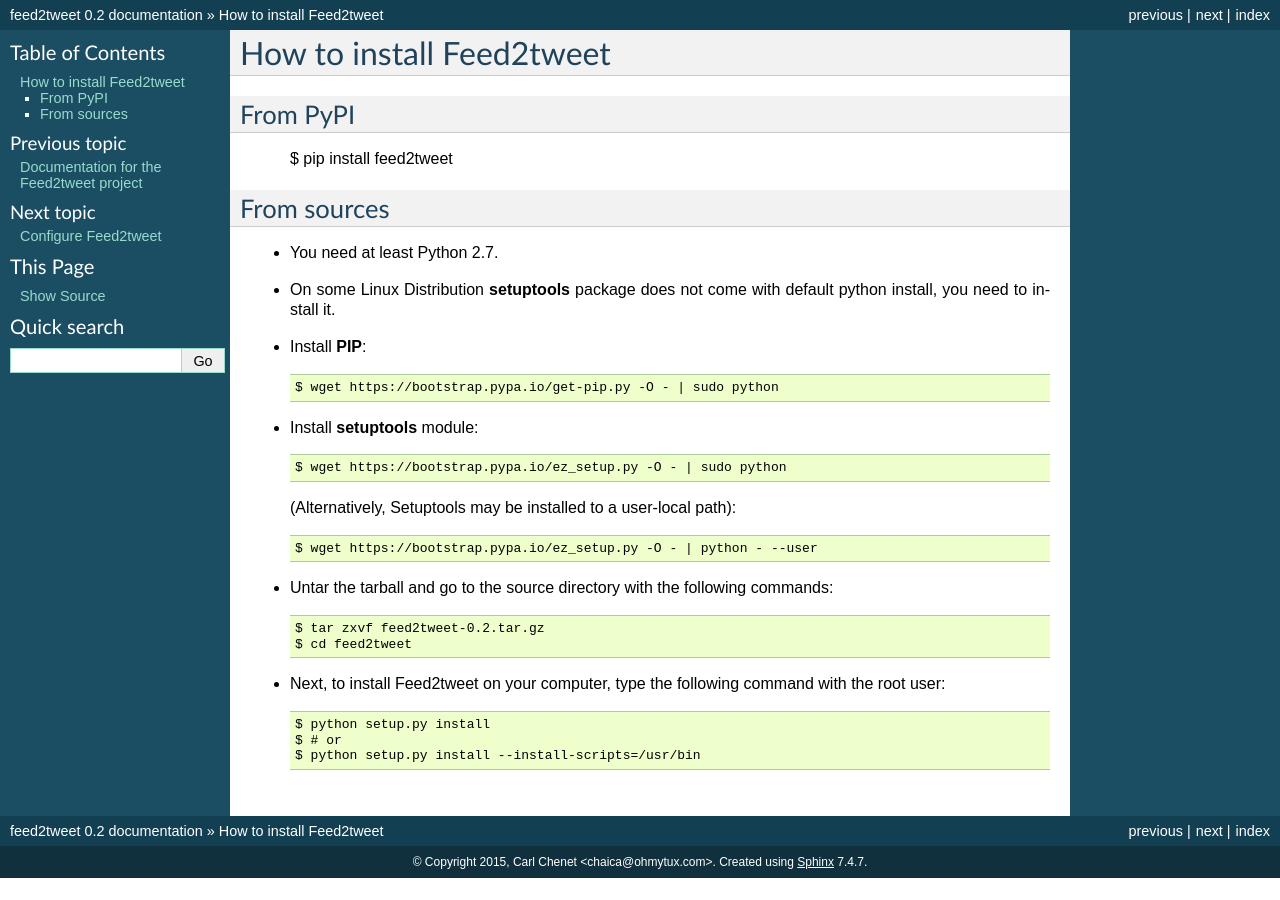
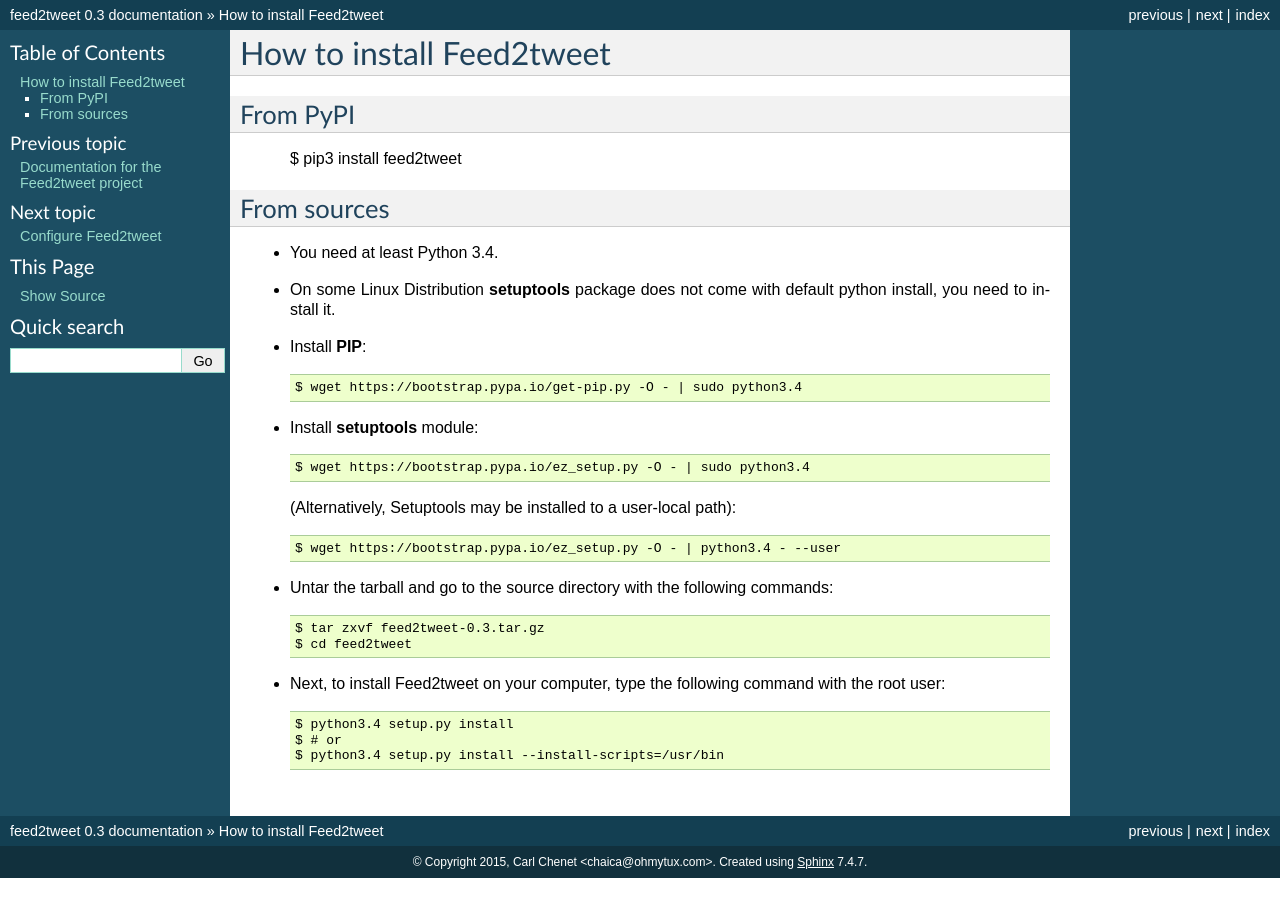
Before and after one commit to anarcat/feed2tweet, a Sphinx documentation site: the page built from docs/source/install.rst, in a window 1280 px wide. Built offline with Sphinx 7.4.7, drawn with Linux system fonts in a browser that asks for light colours.

```diff
--- a/docs/source/conf.py
+++ b/docs/source/conf.py
@@ -54,9 +54,9 @@
 # built documents.
 #
 # The short X.Y version.
-version = '0.2'
+version = '0.3'
 # The full version, including alpha/beta/rc tags.
-release = '0.2'
+release = '0.3'
 
 # The language for content autogenerated by Sphinx. Refer to documentation
 # for a list of supported languages.
--- a/docs/source/install.rst
+++ b/docs/source/install.rst
@@ -2,33 +2,33 @@
 =========================
 From PyPI
 ^^^^^^^^^
-    $ pip install feed2tweet
+    $ pip3 install feed2tweet
 
 From sources
 ^^^^^^^^^^^^
-* You need at least Python 2.7.
+* You need at least Python 3.4.
 
 * On some Linux Distribution **setuptools** package does not come with default python install, you need to install it.
 
 * Install **PIP**::
 
-    	$ wget https://bootstrap.pypa.io/get-pip.py -O - | sudo python
+    	$ wget https://bootstrap.pypa.io/get-pip.py -O - | sudo python3.4
 
 
 * Install **setuptools** module::
 
-    $ wget https://bootstrap.pypa.io/ez_setup.py -O - | sudo python
+    $ wget https://bootstrap.pypa.io/ez_setup.py -O - | sudo python3.4
   (Alternatively, Setuptools may be installed to a user-local path)::
 
-	       $ wget https://bootstrap.pypa.io/ez_setup.py -O - | python - --user
+	       $ wget https://bootstrap.pypa.io/ez_setup.py -O - | python3.4 - --user
 
 * Untar the tarball and go to the source directory with the following commands::
 
-    $ tar zxvf feed2tweet-0.2.tar.gz
+    $ tar zxvf feed2tweet-0.3.tar.gz
     $ cd feed2tweet
 
 * Next, to install Feed2tweet on your computer, type the following command with the root user::
 
-    $ python setup.py install
+    $ python3.4 setup.py install
     $ # or
-    $ python setup.py install --install-scripts=/usr/bin
+    $ python3.4 setup.py install --install-scripts=/usr/bin
```
Also changed, not shown: README.md (+6 -6 lines), docs/source/configure.rst (+8 -1 lines), persistentlist/__init__.py (added, +13 -0 lines), 3 other files.
